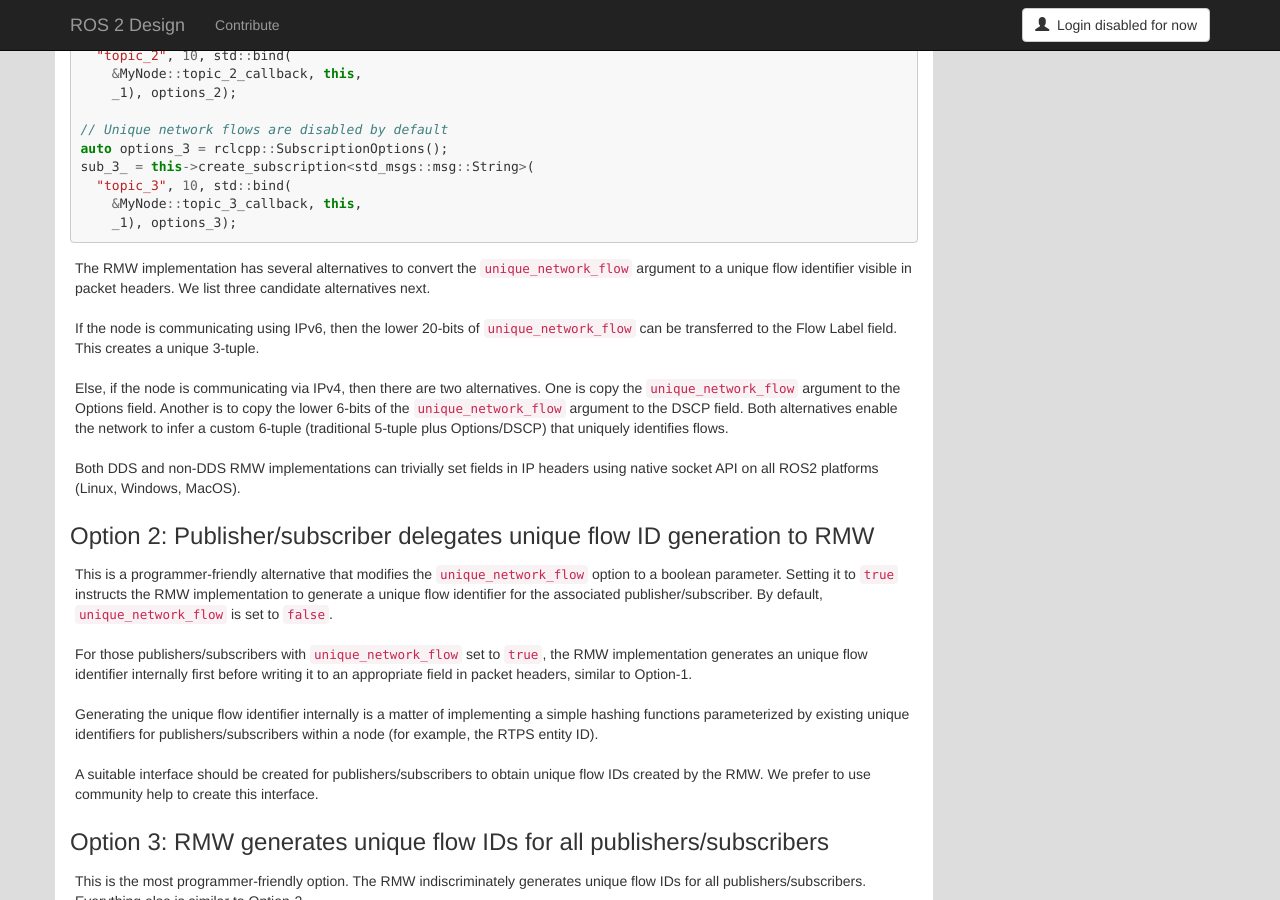
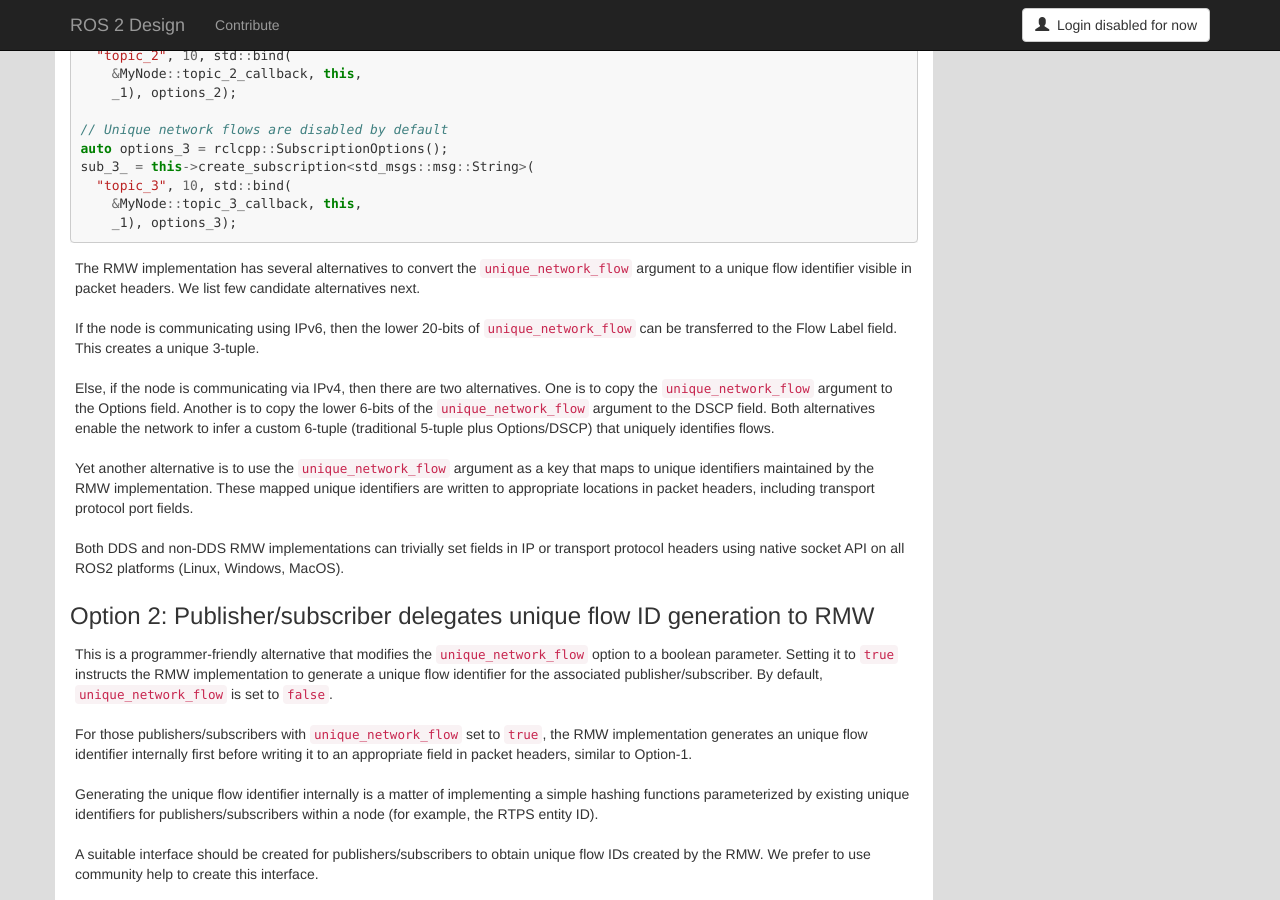
Before and after one commit to ros2/design, a Jekyll site: the page built from articles/unique_network_flows.md, in a window 1280 px wide and 900 px high, scrolled down 3905 px. Built offline with Jekyll 4.4.1, drawn with Linux system fonts in a browser that asks for light colours; nearby versions of some CDN libraries.

Commit message:
Add transport protocol port-setting alternative
Signed-off-by: Ananya Muddukrishna <ananya.x.muddukrishna@ericsson.com>

````diff
--- a/articles/unique_network_flows.md
+++ b/articles/unique_network_flows.md
@@ -130,13 +130,16 @@ sub_3_ = this->create_subscription<std_msgs::msg::String>(
     _1), options_3);
 ```
 
-The RMW implementation has several alternatives to convert the `unique_network_flow` argument to a unique flow identifier visible in packet headers. We list three candidate alternatives next.
+The RMW implementation has several alternatives to convert the `unique_network_flow` argument to a unique flow identifier visible in packet headers. We list few candidate alternatives next.
 
 If the node is communicating using IPv6, then the lower 20-bits of `unique_network_flow` can be transferred to the Flow Label field. This creates a unique 3-tuple.
 
-Else, if the node is communicating via IPv4, then there are two alternatives. One is copy the `unique_network_flow` argument to the Options field. Another is to copy the lower 6-bits of the `unique_network_flow` argument to the DSCP field. Both alternatives enable the network to infer a custom 6-tuple (traditional 5-tuple plus Options/DSCP) that uniquely identifies flows.
+Else, if the node is communicating via IPv4, then there are two alternatives. One is to copy the `unique_network_flow` argument to the Options field. Another is to copy the lower 6-bits of the `unique_network_flow` argument to the DSCP field. Both alternatives enable the network to infer a custom 6-tuple (traditional 5-tuple plus Options/DSCP) that uniquely identifies flows.
 
-Both DDS and non-DDS RMW implementations can trivially set fields in IP headers using native socket API on all ROS2 platforms (Linux, Windows, MacOS).
+Yet another alternative is to use the `unique_network_flow` argument as a key that maps to unique identifiers maintained by the RMW implementation. These mapped unique identifiers are written to appropriate locations in packet headers, including transport protocol port fields.
+
+Both DDS and non-DDS RMW implementations can trivially set fields in IP or transport protocol headers using native socket API on all ROS2 platforms (Linux, Windows, MacOS).
+
 
 ### Option 2: Publisher/subscriber delegates unique flow ID generation to RMW
 
````
